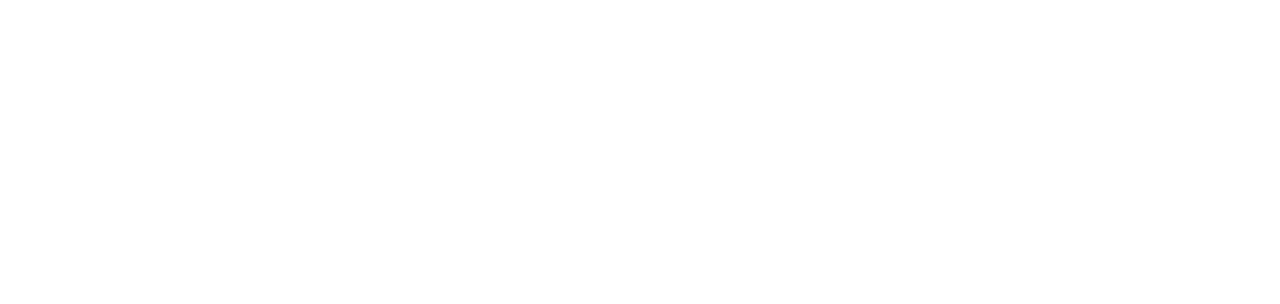
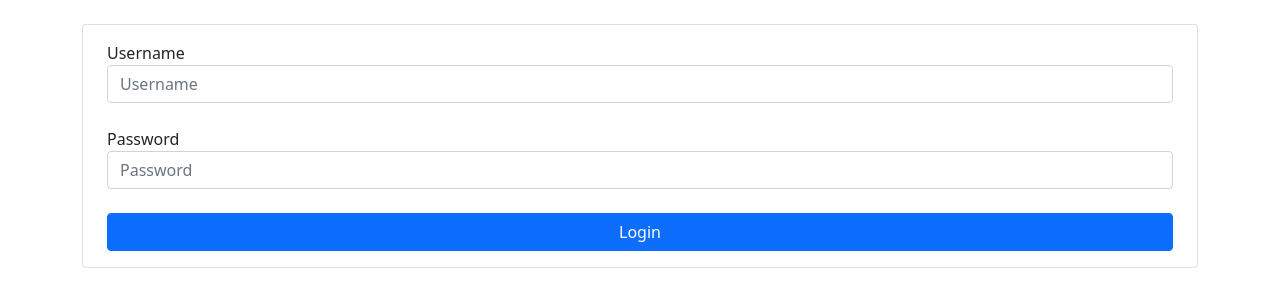
Before and after one commit to manuelpcastro/mlr_react_tfg, a React (Create React App) app: page /login in a window 1280 px wide. Shown: the top 304 px of the page. Built offline with nearby package versions, Linux system fonts and the light colour scheme.

Commit message:
Setup new simple login page

```diff
--- /dev/null
+++ b/src/pages/LoginPage.jsx
@@ -0,0 +1,73 @@
+import React, { useState } from "react"
+import { useSelector, useDispatch } from "react-redux"
+import { Redirect } from "react-router-dom"
+import {
+  Button, Card, CardBody, Container, Input, Row,
+} from "reactstrap"
+import { login } from "../components/login/LoginActions"
+
+const LoginPage = () => {
+  const [username, setUsername] = useState("")
+  const [password, setPassword] = useState("")
+
+  const dispatch = useDispatch()
+
+  const { isAuthenticated } = useSelector(state => state.auth)
+
+  if (isAuthenticated) {
+    return <Redirect to="/dashboard" />
+  }
+
+  const handleUsernameChange = e => setUsername(e.target.value)
+  const handlePasswordChange = e => setPassword(e.target.value)
+
+  const userLogin = () => {
+    dispatch(login({ username, password }))
+  }
+
+  const handleOnKeyDown = e => {
+    if (e.key === "Enter" && username && password) {
+      userLogin()
+    }
+  }
+
+  return (
+    <Container className="mt-4">
+      <Card>
+        <CardBody>
+          <Row className="mb-4 mx-2">
+            Username
+            <Input
+              id="username"
+              name="username"
+              placeholder="Username"
+              type="text"
+              value={username}
+              onChange={handleUsernameChange}
+              onKeyDown={handleOnKeyDown}
+            />
+          </Row>
+          <Row className="mb-4 mx-2">
+            Password
+            <Input
+              id="password"
+              name="password"
+              placeholder="Password"
+              type="password"
+              value={password}
+              onChange={handlePasswordChange}
+              onKeyDown={handleOnKeyDown}
+            />
+          </Row>
+          <Row className="mx-2">
+            <Button color="primary" onClick={userLogin}>
+              Login
+            </Button>
+          </Row>
+        </CardBody>
+      </Card>
+    </Container>
+  )
+}
+
+export default LoginPage
--- a/src/routes/Router.jsx
+++ b/src/routes/Router.jsx
@@ -1,6 +1,6 @@
 import React from "react"
 import { BrowserRouter, Switch, Route } from "react-router-dom"
-// import LoginPage from "../pages/LoginPage"
+import LoginPage from "../pages/LoginPage"
 // import UsersPage from "../pages/UsersPage"
 // import ProtectedRoute from "./ProtectedRoute"
 
@@ -18,9 +18,9 @@
         <UsersPage />
       </ProtectedRoute> */}
 
-      {/* <Route path="/login">
+      <Route path="/login">
         <LoginPage />
-      </Route> */}
+      </Route>
     </Switch>
   </BrowserRouter>
 )
```
